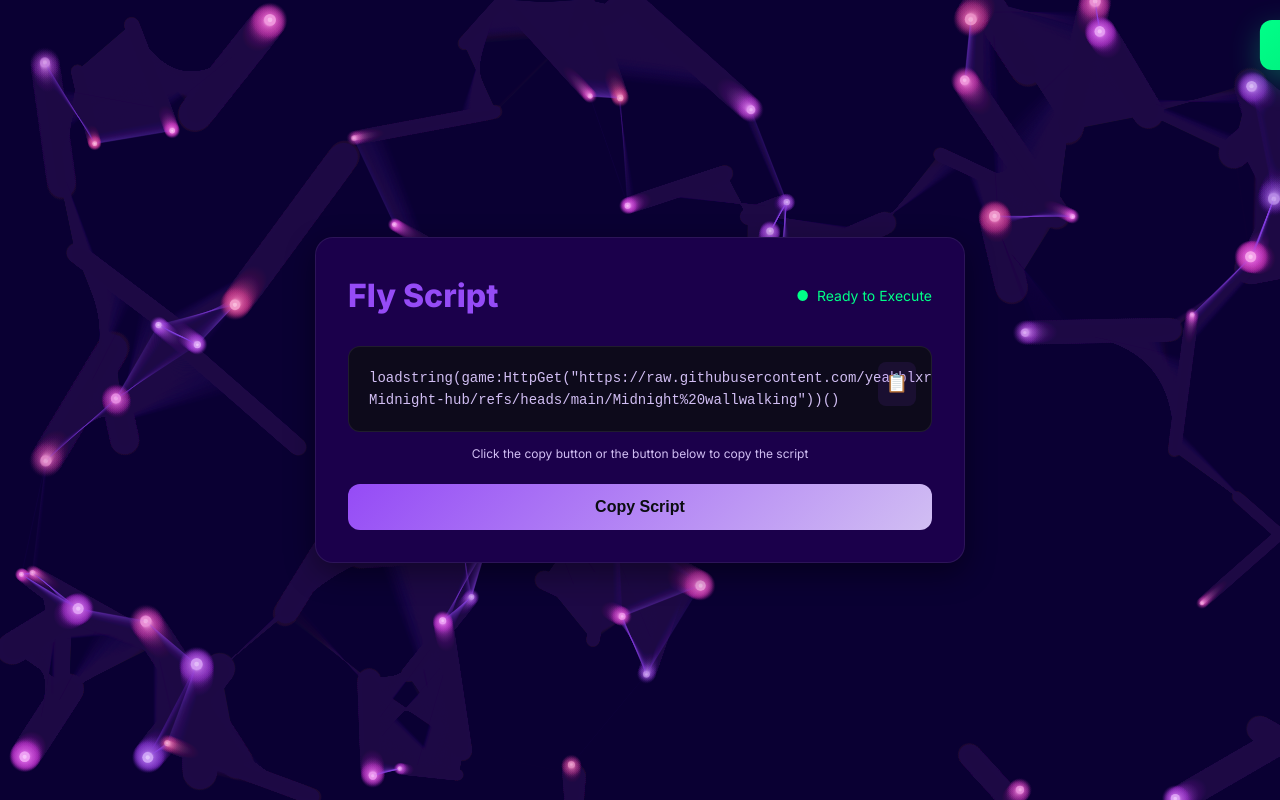
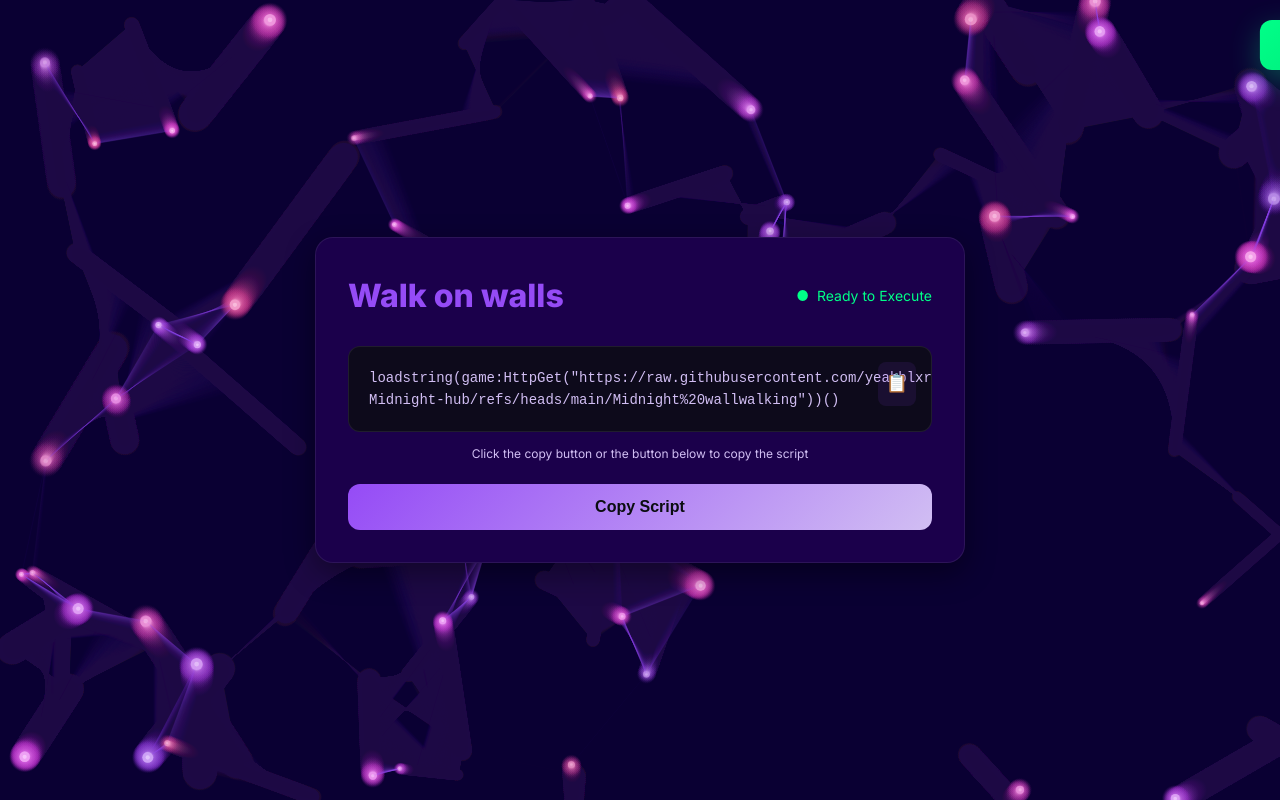
Before and after one commit to yeahblxr/-Midnight-hub-Website, a plain HTML site: page walkonwalls.html in a window 1280 px wide. Drawn offline with Linux system fonts and the light colour scheme.

Commit message:
Update walkonwalls.html

```diff
--- a/walkonwalls.html
+++ b/walkonwalls.html
@@ -224,7 +224,7 @@
 
   <div class="card fade-in">
     <div class="card-header">
-      <h3>Fly Script</h3>
+      <h3>Walk on walls</h3>
       <span class="status">Ready to Execute</span>
     </div>
 
```
